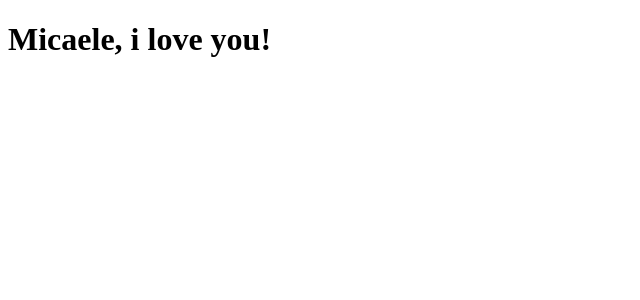
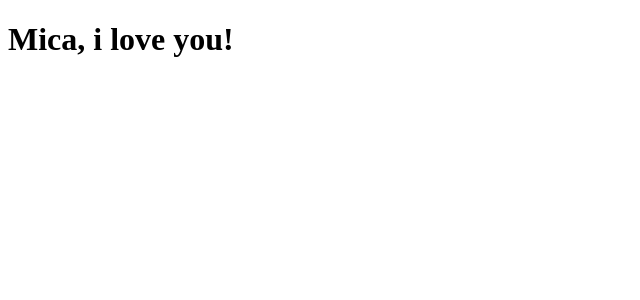
Before and after one commit to dev-joaovitor/clone-tabnews, a Next.js app: page / in a window 1280 px wide. Shown: the top 300 px of the page, without its empty margins (0-640 px from the left). Built offline with nearby package versions, Linux system fonts and the light colour scheme.

Commit message:
change mica's name

```diff
--- a/pages/index.js
+++ b/pages/index.js
@@ -1,5 +1,5 @@
 function Home() {
-    return <h1>Micaele, i love you!</h1>;
+    return <h1>Mica, i love you!</h1>;
 }
 
 export default Home;
```
